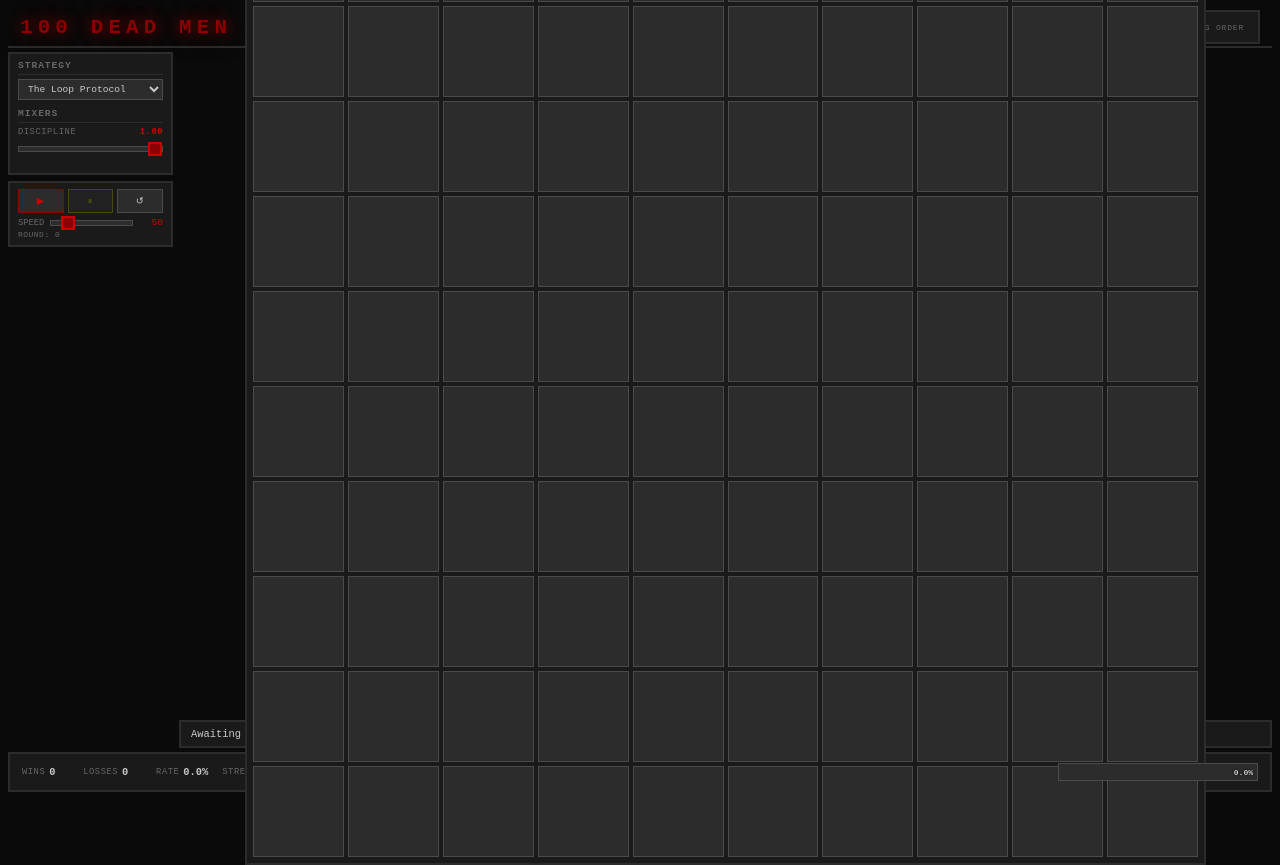
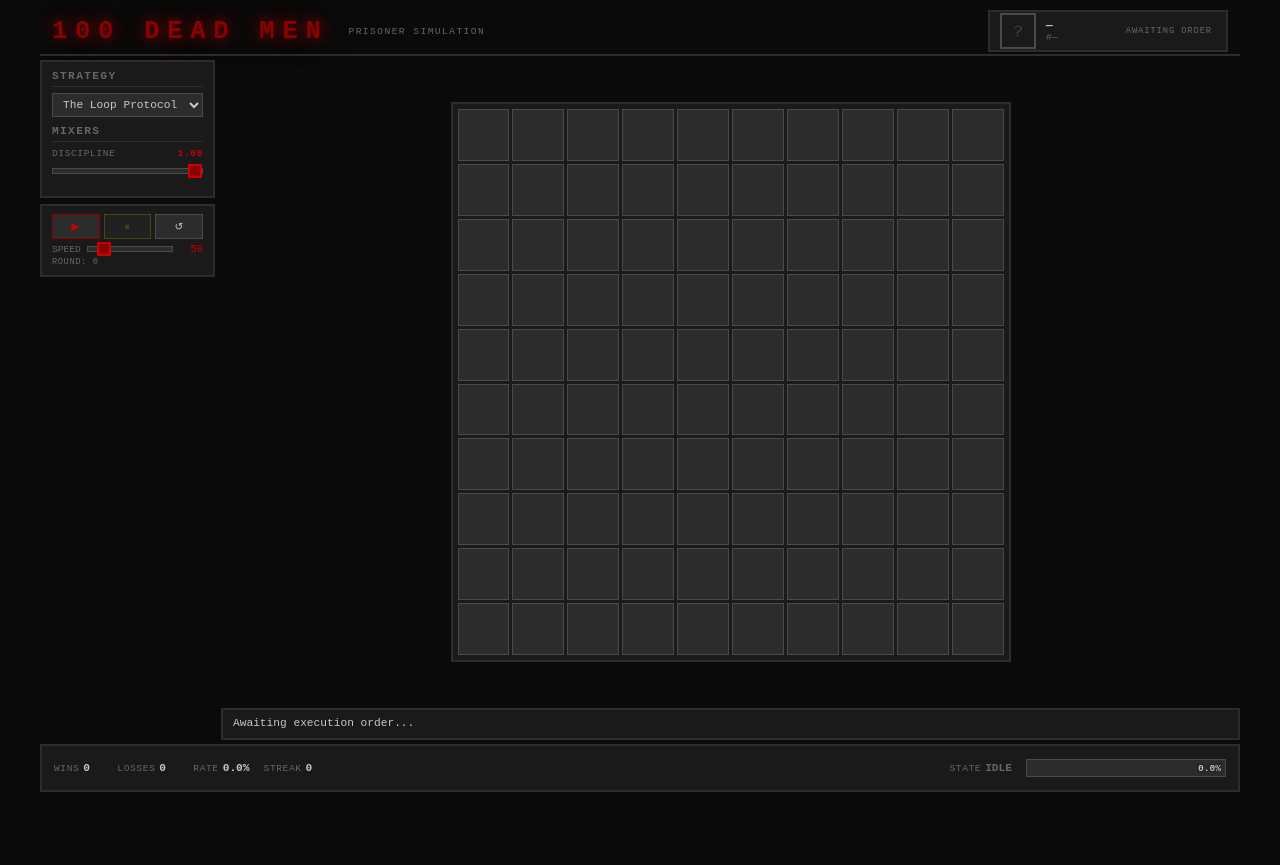
Before and after one commit to mishaivchenko/javarush-course, a plain HTML site: page lesson2_1/index.html in a window 1280 px wide. After the commit the page ends 800 px from the top, so only its background shows below. Drawn offline with Linux system fonts and the light colour scheme.

Commit message:
Revert "021: grid expansion — remove max-width constraint, increase box font-size"
This reverts commit 08e33980cf58ac44d85fd3e0b8dad4952a78d8d4.

```diff
--- a/lesson2_1/index.html
+++ b/lesson2_1/index.html
@@ -22,10 +22,10 @@
       --fail: #3a1a1a;
       --fail-bright: #6a1a1a;
       --border-px: 2px;
-      --header-h: 40px;
-      --bottom-h: 40px;
-      --sidebar-w: 165px;
-      --path-h: 28px;
+      --header-h: 48px;
+      --bottom-h: 48px;
+      --sidebar-w: 175px;
+      --path-h: 32px;
     }
 
     * {
@@ -49,7 +49,7 @@
     /* ===== MAIN CONTAINER ===== */
     #app {
       width: 100%;
-      max-width: 1400px;
+      max-width: 1200px;
       max-height: calc(100vh - 16px);
       height: 100%;
       display: flex;
@@ -69,9 +69,9 @@
     }
 
     .header-row h1 {
-      font-size: 1.3em;
+      font-size: 1.6em;
       font-weight: bold;
-      letter-spacing: 0.25em;
+      letter-spacing: 0.3em;
       text-transform: uppercase;
       color: #8b0000;
       text-shadow:
@@ -89,10 +89,10 @@
 
     .header-row .subtitle {
       color: var(--text-dim);
-      font-size: 0.55em;
-      letter-spacing: 0.12em;
+      font-size: 0.6em;
+      letter-spacing: 0.15em;
       text-transform: uppercase;
-      margin-left: 6px;
+      margin-left: 8px;
     }
 
     /* ===== MUGSHOT CARD ===== */
@@ -127,7 +127,7 @@
     }
 
     .mugshot-card .mugshot-name {
-      font-size: 0.65em;
+      font-size: 0.7em;
       font-weight: bold;
       text-transform: uppercase;
       letter-spacing: 0.08em;
@@ -144,7 +144,7 @@
     }
 
     .mugshot-card .mugshot-status {
-      font-size: 0.5em;
+      font-size: 0.55em;
       text-transform: uppercase;
       letter-spacing: 0.1em;
       margin-left: auto;
@@ -207,21 +207,21 @@
     .panel {
       background: var(--panel);
       border: var(--border-px) double var(--stone);
-      padding: 6px 8px;
+      padding: 8px 10px;
     }
 
     .panel h2 {
-      font-size: 0.6em;
+      font-size: 0.7em;
       color: var(--text-dim);
       text-transform: uppercase;
-      letter-spacing: 0.1em;
-      margin-bottom: 4px;
+      letter-spacing: 0.12em;
+      margin-bottom: 6px;
       border-bottom: 1px solid var(--stone);
-      padding-bottom: 3px;
+      padding-bottom: 4px;
     }
 
     .panel h3 {
-      font-size: 0.6em;
+      font-size: 0.65em;
       color: var(--text-dim);
       text-transform: uppercase;
       letter-spacing: 0.08em;
@@ -231,8 +231,8 @@
     /* ===== SELECT ===== */
     select {
       font-family: 'Courier New', Courier, monospace;
-      font-size: 0.6em;
-      padding: 3px 5px;
+      font-size: 0.7em;
+      padding: 4px 6px;
       background: var(--stone);
       color: var(--text);
       border: 1px solid var(--stone-light);
@@ -257,7 +257,7 @@
     .mixer-label {
       display: flex;
       justify-content: space-between;
-      font-size: 0.55em;
+      font-size: 0.6em;
       color: var(--text-dim);
       margin-bottom: 2px;
       text-transform: uppercase;
@@ -307,7 +307,7 @@
 
     .btn {
       font-family: 'Courier New', Courier, monospace;
-      font-size: 0.6em;
+      font-size: 0.65em;
       padding: 5px 10px;
       border: 1px solid var(--stone-light);
       background: var(--stone);
@@ -346,7 +346,7 @@
     }
 
     .speed-group label {
-      font-size: 0.55em;
+      font-size: 0.6em;
       color: var(--text-dim);
       text-transform: uppercase;
       white-space: nowrap;
@@ -357,7 +357,7 @@
     }
 
     .speed-group .speed-value {
-      font-size: 0.6em;
+      font-size: 0.65em;
       color: var(--accent-bright);
       min-width: 24px;
       text-align: right;
@@ -384,12 +384,12 @@
     .grid {
       display: grid;
       grid-template-columns: repeat(10, 1fr);
-      gap: 4px;
+      gap: 3px;
       background: var(--panel);
       border: var(--border-px) double var(--stone);
-      padding: 6px;
+      padding: 5px;
       width: 100%;
-      max-width: 88%;
+      max-width: 560px;
       aspect-ratio: 1;
     }
 
@@ -400,7 +400,7 @@
       display: flex;
       align-items: center;
       justify-content: center;
-      font-size: 0.8em;
+      font-size: 0.55em;
       font-family: 'Courier New', Courier, monospace;
       color: var(--text-dim);
       cursor: default;
@@ -480,7 +480,7 @@
       position: absolute;
       top: -2px;
       right: -2px;
-      font-size: 0.55em;
+      font-size: 0.5em;
       color: var(--text-dim);
       background: rgba(0,0,0,0.7);
       padding: 0 2px;
@@ -494,8 +494,8 @@
       min-height: var(--path-h);
       background: var(--panel);
       border: var(--border-px) double var(--stone);
-      padding: 3px 10px;
-      font-size: 0.65em;
+      padding: 4px 10px;
+      font-size: 0.7em;
       color: var(--text);
       line-height: 1.4;
       display: flex;
@@ -553,14 +553,14 @@
     }
 
     .stat-label {
-      font-size: 0.55em;
+      font-size: 0.6em;
       color: var(--text-dim);
       text-transform: uppercase;
       letter-spacing: 0.06em;
     }
 
     .stat-value {
-      font-size: 0.65em;
+      font-size: 0.7em;
       color: var(--text);
       font-weight: bold;
       min-width: 20px;
@@ -600,7 +600,7 @@
       right: 4px;
       top: 50%;
       transform: translateY(-50%);
-      font-size: 0.5em;
+      font-size: 0.6em;
       font-weight: bold;
       color: var(--text);
       z-index: 1;
@@ -627,9 +627,9 @@
     }
 
     .overlay-text {
-      font-size: 2.2em;
+      font-size: 2.5em;
       font-weight: bold;
-      letter-spacing: 0.15em;
+      letter-spacing: 0.2em;
       text-transform: uppercase;
       animation: overlay-fade 0.5s ease-out;
     }
@@ -675,7 +675,7 @@
     }
 
     .round-badge {
-      font-size: 0.5em;
+      font-size: 0.55em;
       color: var(--text-dim);
       text-transform: uppercase;
       letter-spacing: 0.06em;
```
Also changed, not shown: docs/superpowers/specs/2026-06-22-grid-expansion-design.md (deleted, +0 -47 lines), docs/superpowers/specs/tasks/021-grid-expansion.md (deleted, +0 -28 lines).
